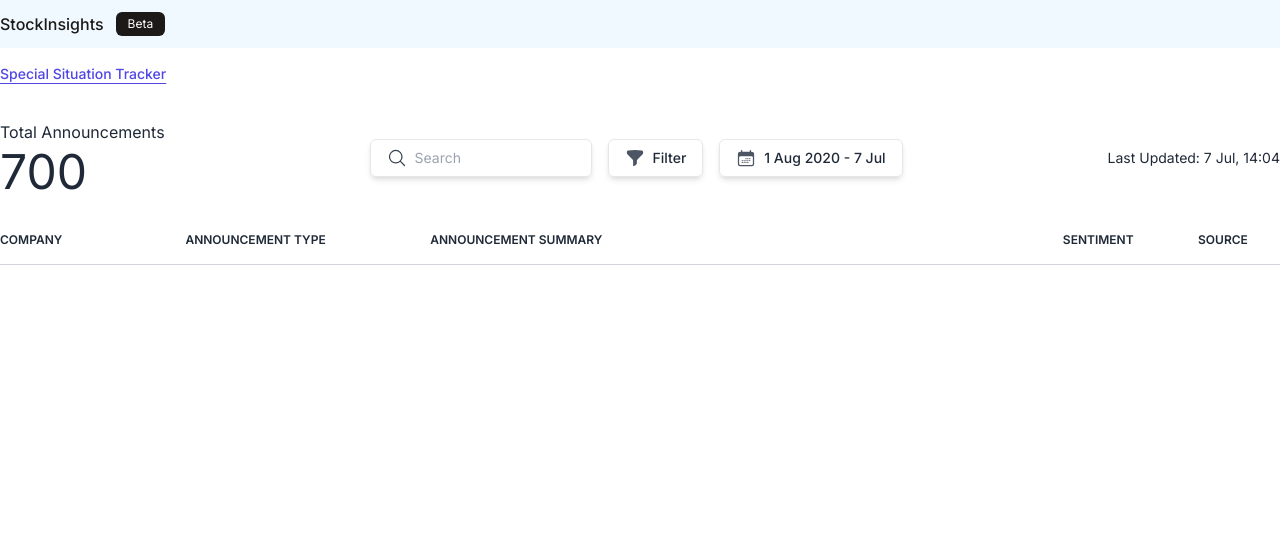
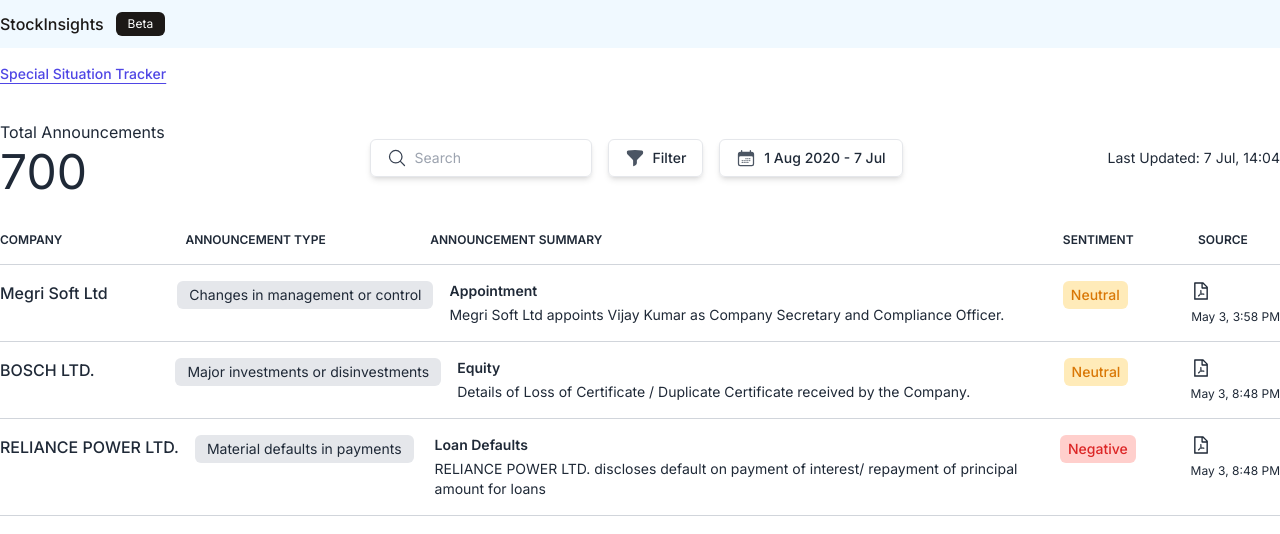
Before and after one commit to dibkb/stockInsights-assignment, a React (Vite) app: page /announcement in a window 1280 px wide. Shown: the top 534 px of the page. Built offline with nearby package versions, Linux system fonts and the light colour scheme; no server answers.

Commit message:
refactor

```diff
--- a/src/components/Allerts.tsx
+++ b/src/components/Allerts.tsx
@@ -3,18 +3,62 @@
 import { typeAnnouncement } from "../data/announcement";
 import { Sentiment } from "./Announcementcomp";
 import { AiOutlineFilePdf } from "react-icons/ai";
+import { formatDate } from "../utils/utils";
 const Allerts: React.FC = () => {
-  const { alerts } = useContext(AlertContext);
-  const formatDate = (date: string): string => {
-    const newDate = new Date(String(date));
-    const dateString = newDate.toLocaleDateString("en-US", {
-      month: "short",
-      day: "numeric",
-      hour: "numeric",
-      minute: "numeric",
-    });
-    return dateString;
-  };
+  // const { alerts } = useContext(AlertContext);
+  const alerts: typeAnnouncement[] = [
+    {
+      company_name: "Megri Soft Ltd",
+      exchange: "BSE",
+      company_id: "539012",
+      type: "Changes in management or control",
+      type_id: "6",
+      sub_type: "Appointment",
+      summary:
+        "Megri Soft Ltd appoints Vijay Kumar as Company Secretary and Compliance Officer.",
+      sentiment: "neutral",
+      published_time: "2023-04-30T21:28:00+05:30",
+      source_url:
+        "https://www.bseindia.com/xml-data/corpfiling/AttachLive/5a1612dc-2fdd-408f-850c-7caebd1cc9fb.pdf",
+      created_at: "2023-05-03T21:28:00+05:30",
+      created_by: "",
+      significance: true,
+    },
+    {
+      company_name: "BOSCH LTD.",
+      exchange: "BSE",
+      company_id: "500530",
+      type: "Major investments or disinvestments",
+      type_id: "15",
+      sub_type: "Equity",
+      summary:
+        "Details of Loss of Certificate / Duplicate Certificate received by the Company.",
+      sentiment: "neutral",
+      published_time: "2023-04-30T21:18:00+05:30",
+      source_url:
+        "https://www.bseindia.com/xml-data/corpfiling/AttachLive/4a14d6f0-55a4-41fd-908d-9c3a1ed3f69c.pdf",
+      created_at: "2023-05-03T20:48:04.061+00:00",
+      created_by: "",
+      significance: false,
+    },
+    {
+      company_name: "RELIANCE POWER LTD.",
+      exchange: "BSE",
+      company_id: "532939",
+      type: "Material defaults in payments",
+      type_id: "15",
+      sub_type: "Loan Defaults",
+      summary:
+        "RELIANCE POWER LTD. discloses default on payment of interest/ repayment of principal amount for loans",
+      sentiment: "negative",
+      published_time: "2023-04-29T21:18:00+05:30",
+      source_url:
+        "https://www.bseindia.com/xml-data/corpfiling/AttachLive/4e0350ec-1e84-4ff0-96fa-ab9ed6c30f4b.pdf",
+      created_at: "2023-05-03T20:48:04.061+00:00",
+      created_by: "",
+      significance: true,
+    },
+  ];
   return (
     <>
       {alerts &&
--- a/src/pages/Announcement.tsx
+++ b/src/pages/Announcement.tsx
@@ -3,6 +3,7 @@
 import { Datepicker, Filter, Searchbox } from "../components/Announcementcomp";
 import AlertProvider from "../context/AlertContext";
 import Allerts from "../components/Allerts";
+import { arrayToId, arrayToName } from "../utils/utils";
 const Announcement: React.FC = () => {
   const { alerts, setAlerts } = useContext(AlertContext);
   const [filteredCompanies, setFilteredCompanies] = useState<selected[]>([]);
@@ -13,18 +14,9 @@
   const [applyFilter, setApplyFilter] = useState<boolean>(false);
   // const [filterApplied, setFilterApplied] = useState<boolean>(false);
   const applyFilters = useCallback(() => {
-    let filterCompanyIdsString = "";
-    let filterTypeIdsString = "";
-    let filterSentimentsString = "";
-    filteredCompanies.forEach((element) => {
-      filterCompanyIdsString += element.id + ",";
-    });
-    filteredAnnouncements.forEach((element) => {
-      filterTypeIdsString += element.id + ",";
-    });
-    filteredSentiments.map((element) => {
-      filterSentimentsString = +element.name + ",";
-    });
+    const filterCompanyIdsString = arrayToId(filteredCompanies);
+    const filterTypeIdsString = arrayToId(filteredAnnouncements);
+    const filterSentimentsString = arrayToName(filteredSentiments);
     setApplyFilter(true);
     fetch(
       `https://9a84ce1e-ff82-4b80-b2db-035d0769c3c2.mock.pstmn.io/api/annoucements?ex=BSE&cid=${filterCompanyIdsString}&type=${filterTypeIdsString}&s=${filterSentimentsString}&from=2023-05-01&to=2023-05-01&page=1&o=20`
--- /dev/null
+++ b/src/utils/utils.ts
@@ -0,0 +1,28 @@
+type selected = {
+  name: string;
+  id?: string;
+};
+export const formatDate = (date: string): string => {
+  const newDate = new Date(String(date));
+  const dateString = newDate.toLocaleDateString("en-US", {
+    month: "short",
+    day: "numeric",
+    hour: "numeric",
+    minute: "numeric",
+  });
+  return dateString;
+};
+export const arrayToId = (array: selected[]): string => {
+  let str = "";
+  array.forEach((element) => {
+    str += element.id + ",";
+  });
+  return str;
+};
+export const arrayToName = (array: selected[]): string => {
+  let str = "";
+  array.forEach((element) => {
+    str += element.name + ",";
+  });
+  return str;
+};
```
